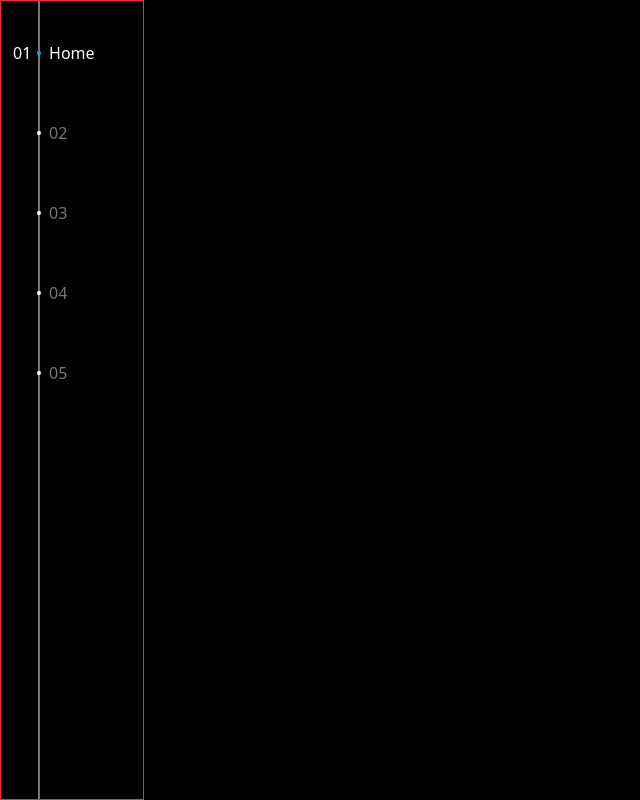
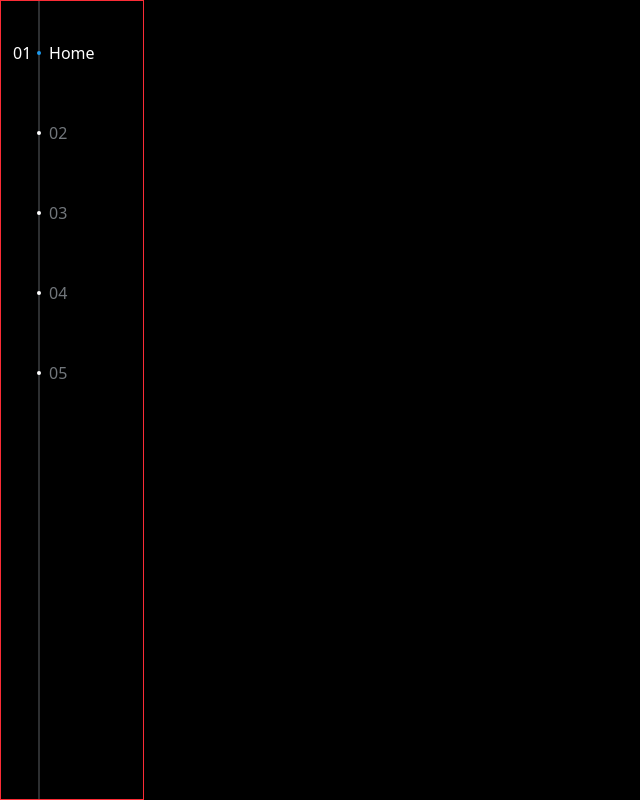
Before and after one commit to Eslam-Mohamed-G/global-next.js, a Next.js app: page / in a window 1280 px wide. Shown: the whole page, without its empty margins (0-640 px from the left). Built offline with nearby package versions, Linux system fonts and the light colour scheme.

Commit message:
add sidbar component

```diff
--- a/src/components/SidBar/Sidbar.tsx
+++ b/src/components/SidBar/Sidbar.tsx
@@ -38,7 +38,7 @@ const Sidbar = () => {
 
     return (
         <aside className="border border-red-500 text-textGray w-36 flex items-center content-center justify-items-center align-middle">
-            <nav className="w-fit h-full pt-10 m-auto relative before:content-[''] before:absolute before:left-[1px] before:top-0 before:h-full before:w-0.5 before:bg-textGray before:z-0">
+            <nav className="w-fit h-full pt-10 m-auto relative before:content-[''] before:absolute before:left-[.7px] before:top-0 before:h-full before:w-0.5 before:bg-textGray/40 before:z-0">
                 <ul className='flex flex-col gap-10'>
                     {sidebarMenu.map((menu) => (
                         <li className="items-center align-middle justify-items-center h-10" key={menu.id}>
```
